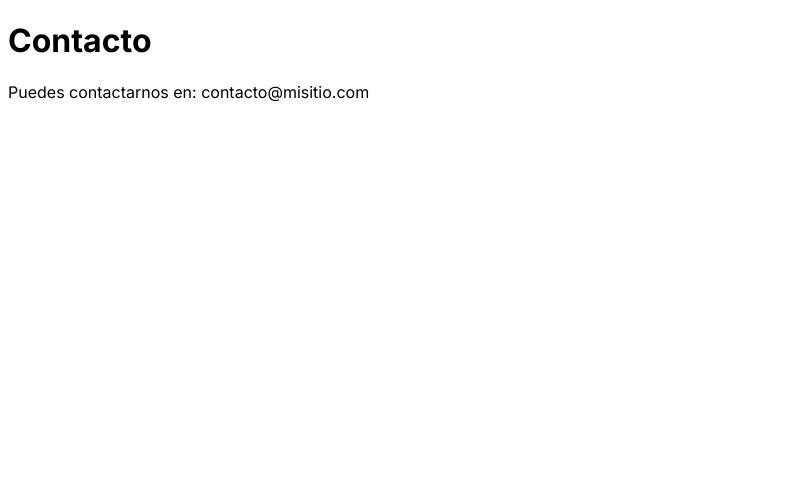
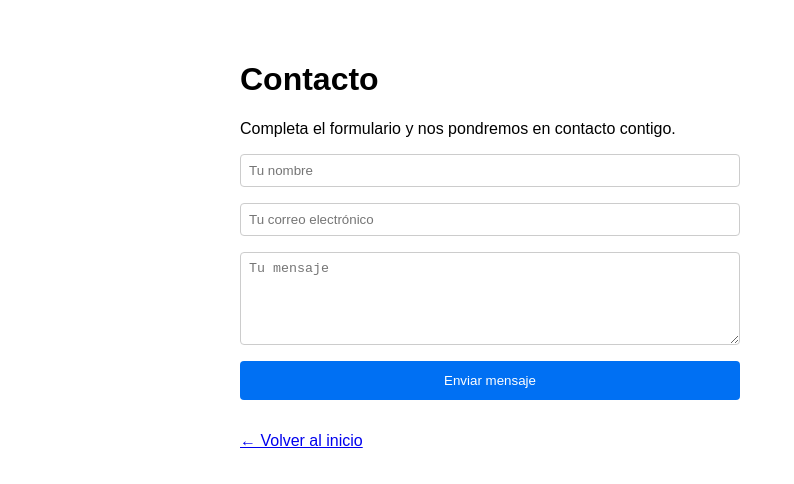
Before and after one commit to Yoselinh/lab14-web, a Next.js app: page /contacto in a window 1280 px wide. Shown: the top 484 px of the page, without its empty margins (0-794 px from the left). Built offline with nearby package versions, Linux system fonts and the light colour scheme.

Commit message:
Agrego meta tags en index, blog y contacto

```diff
--- a/pages/contacto.js
+++ b/pages/contacto.js
@@ -1,19 +1,66 @@
 import Head from "next/head";
+import { useState } from "react";
 
 export default function Contacto() {
+  const [enviado, setEnviado] = useState(false);
+
+  const handleSubmit = (e) => {
+    e.preventDefault();
+    setEnviado(true);
+  };
+
   return (
     <>
       <Head>
         <title>Contacto - Mi Sitio Optimizado</title>
-        <meta name="description" content="Contáctanos para más información sobre nuestros servicios." />
-        <meta name="keywords" content="contacto, soporte, Next.js" />
+        <meta name="description" content="Ponte en contacto con nosotros para más información sobre nuestros servicios." />
+        <meta name="keywords" content="contacto, soporte, información, Next.js" />
         <meta property="og:title" content="Contacto - Mi Sitio Optimizado" />
-        <meta property="og:description" content="Ponte en contacto con nuestro equipo." />
-        <meta property="og:image" content="/images/seo-image.png" />
+        <meta property="og:description" content="¿Tienes preguntas? Escríbenos y te responderemos pronto." />
+        <meta property="og:image" content="/images/contacto-image.png" />
         <meta property="og:type" content="website" />
+        <meta property="og:url" content="https://mi-sitio.com/contacto" />
       </Head>
-      <h1>Contacto</h1>
-      <p>Puedes contactarnos en: contacto@misitio.com</p>
+
+      <main style={{ fontFamily: "Arial, sans-serif", maxWidth: "800px", margin: "0 auto", padding: "2rem" }}>
+        <h1> Contacto</h1>
+        <p>Completa el formulario y nos pondremos en contacto contigo.</p>
+
+        {enviado ? (
+          <p style={{ color: "green", fontWeight: "bold" }}>¡Mensaje enviado correctamente!</p>
+        ) : (
+          <form onSubmit={handleSubmit} style={{ display: "flex", flexDirection: "column", gap: "1rem", maxWidth: "500px" }}>
+            <input
+              type="text"
+              placeholder="Tu nombre"
+              required
+              style={{ padding: "0.5rem", borderRadius: "4px", border: "1px solid #ccc" }}
+            />
+            <input
+              type="email"
+              placeholder="Tu correo electrónico"
+              required
+              style={{ padding: "0.5rem", borderRadius: "4px", border: "1px solid #ccc" }}
+            />
+            <textarea
+              placeholder="Tu mensaje"
+              rows={5}
+              required
+              style={{ padding: "0.5rem", borderRadius: "4px", border: "1px solid #ccc" }}
+            />
+            <button
+              type="submit"
+              style={{ padding: "0.75rem", backgroundColor: "#0070f3", color: "white", border: "none", borderRadius: "4px", cursor: "pointer" }}
+            >
+              Enviar mensaje
+            </button>
+          </form>
+        )}
+
+        <div style={{ marginTop: "2rem" }}>
+          <a href="/">← Volver al inicio</a>
+        </div>
+      </main>
     </>
   );
 }
```
Also changed, not shown: pages/blog.js (+25 -6 lines), pages/index.js (+12 -22 lines).
